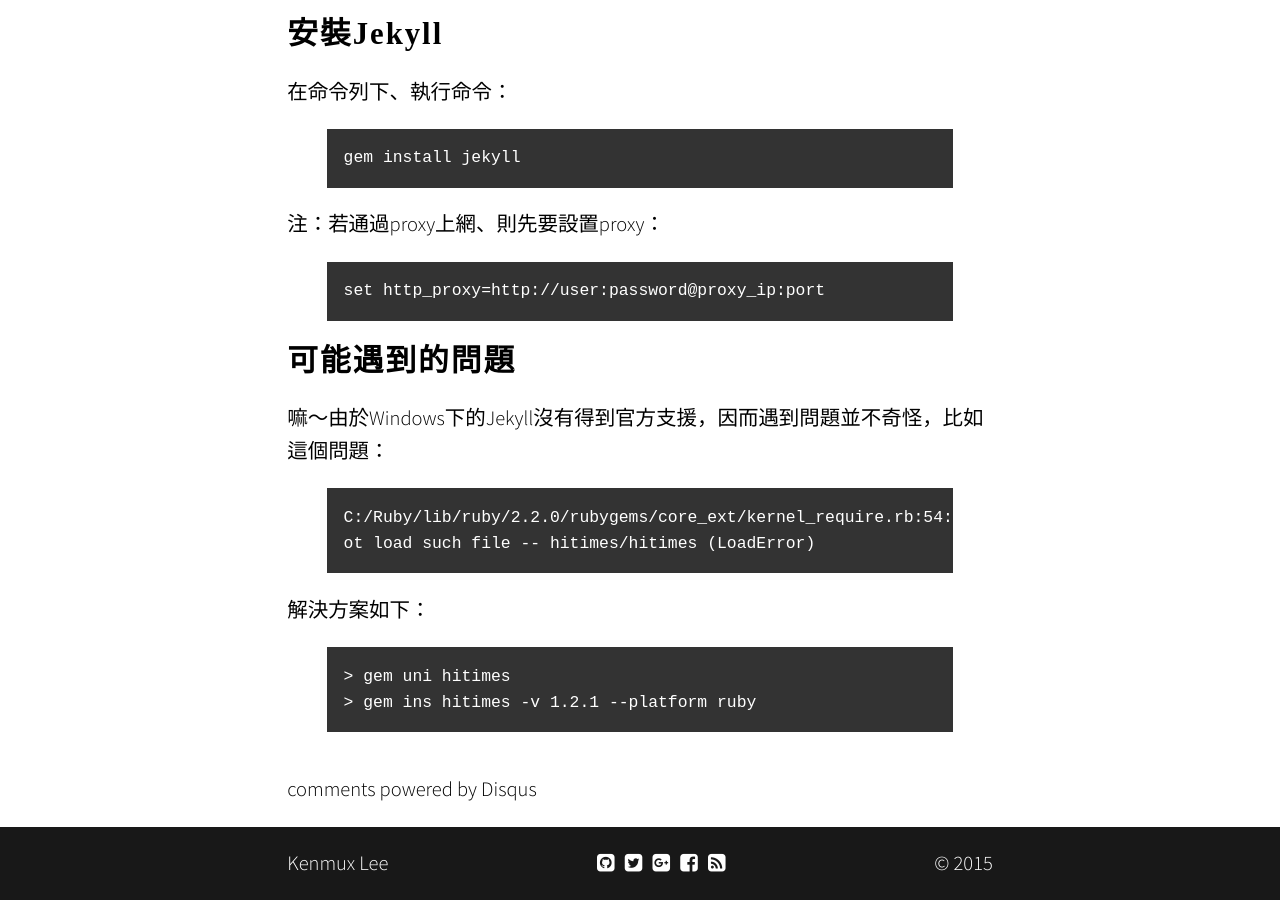
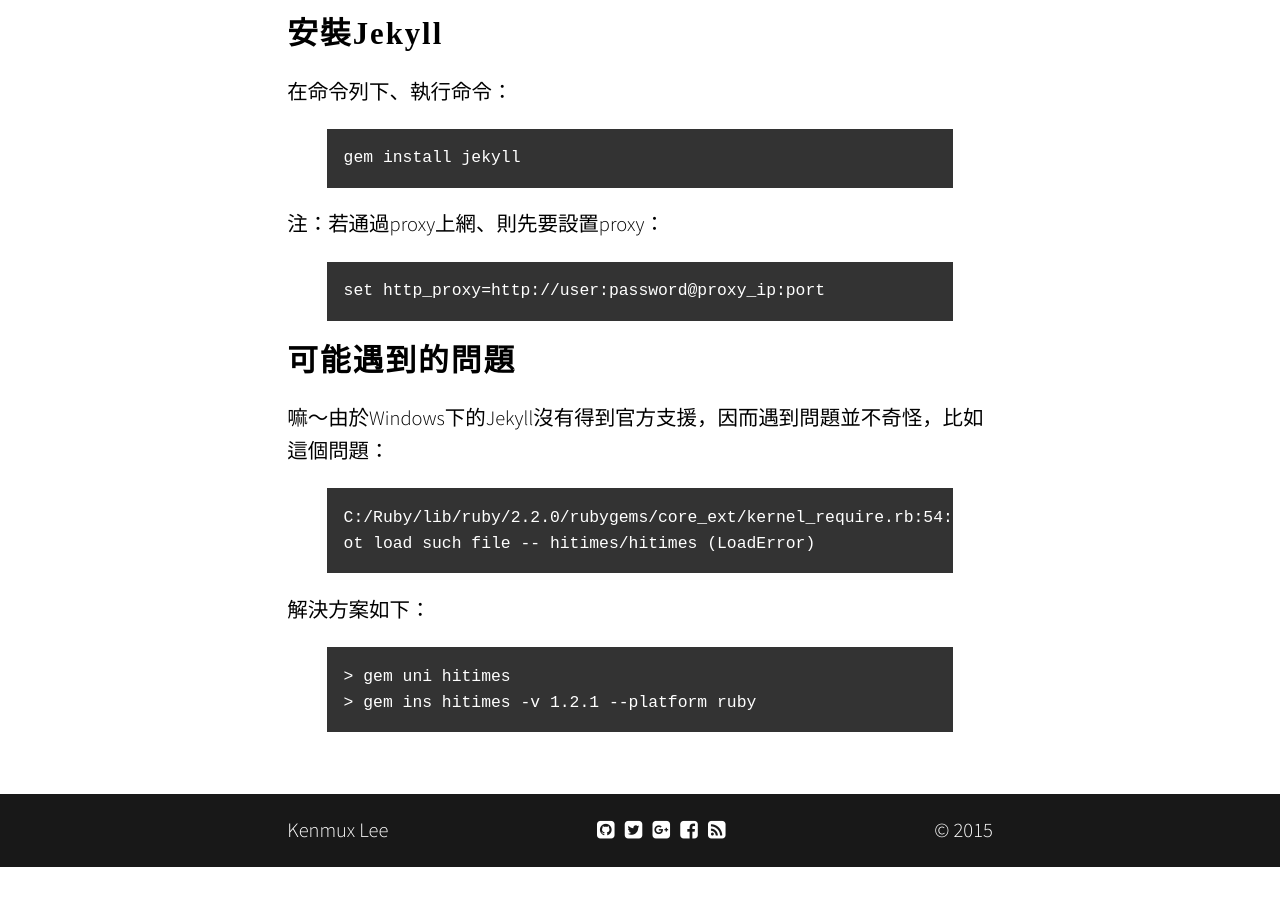
Before and after one commit to kenmux/kenmux.github.io, a Jekyll site: the page built from _posts/2015/08/02/run-jekyll-on-windows/2015-08-02-run-jekyll-on-windows.md, in a window 1280 px wide and 900 px high, scrolled down 870 px. Built offline with Jekyll 4.4.1, drawn with Linux system fonts in a browser that asks for light colours; nearby versions of some CDN libraries; some web fonts are replaced; comment, search, counter and statistics services are not loaded; after the commit the page ends 1737 px from its top, so only the background shows below that; some of the changed lines change nothing that is shown.

Commit message:
Prepare for preview

```diff
--- a/_config.yml
+++ b/_config.yml
@@ -25,8 +25,8 @@
 defaults: [{scope: {path: ""}, values: {layout: "default"}}, {scope: {path: "", type: "posts"}, values: {comments: true}}]
 highlighter: pygments
 markdown: kramdown # [ maruku | rdiscount | kramdown | redcarpet ]
-kramdown:
-    input: GFM # Enable GitHub Flavored Markdown (fenced code blocks)
+#kramdown:
+#    input: GFM # Enable GitHub Flavored Markdown (fenced code blocks)
 
 # Settings for <!-- more --> tag
 #
@@ -35,8 +35,8 @@
 
 # Settings for comments helper
 #
-comments:
-    disqus: "xiwan"
+#comments:
+#    disqus: "xiwan"
 #    isso: "comments.mysite.org"
 
 style:
```
